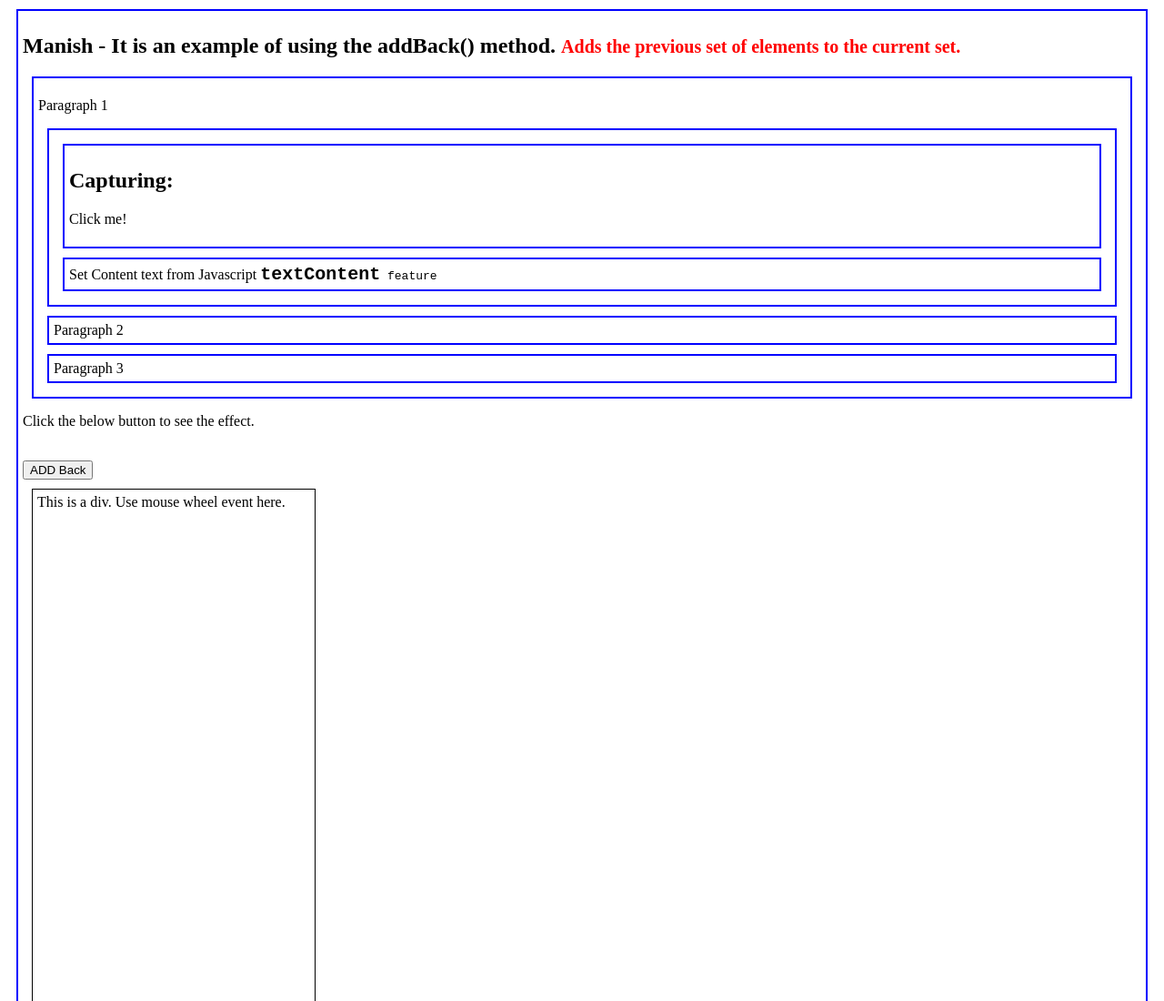
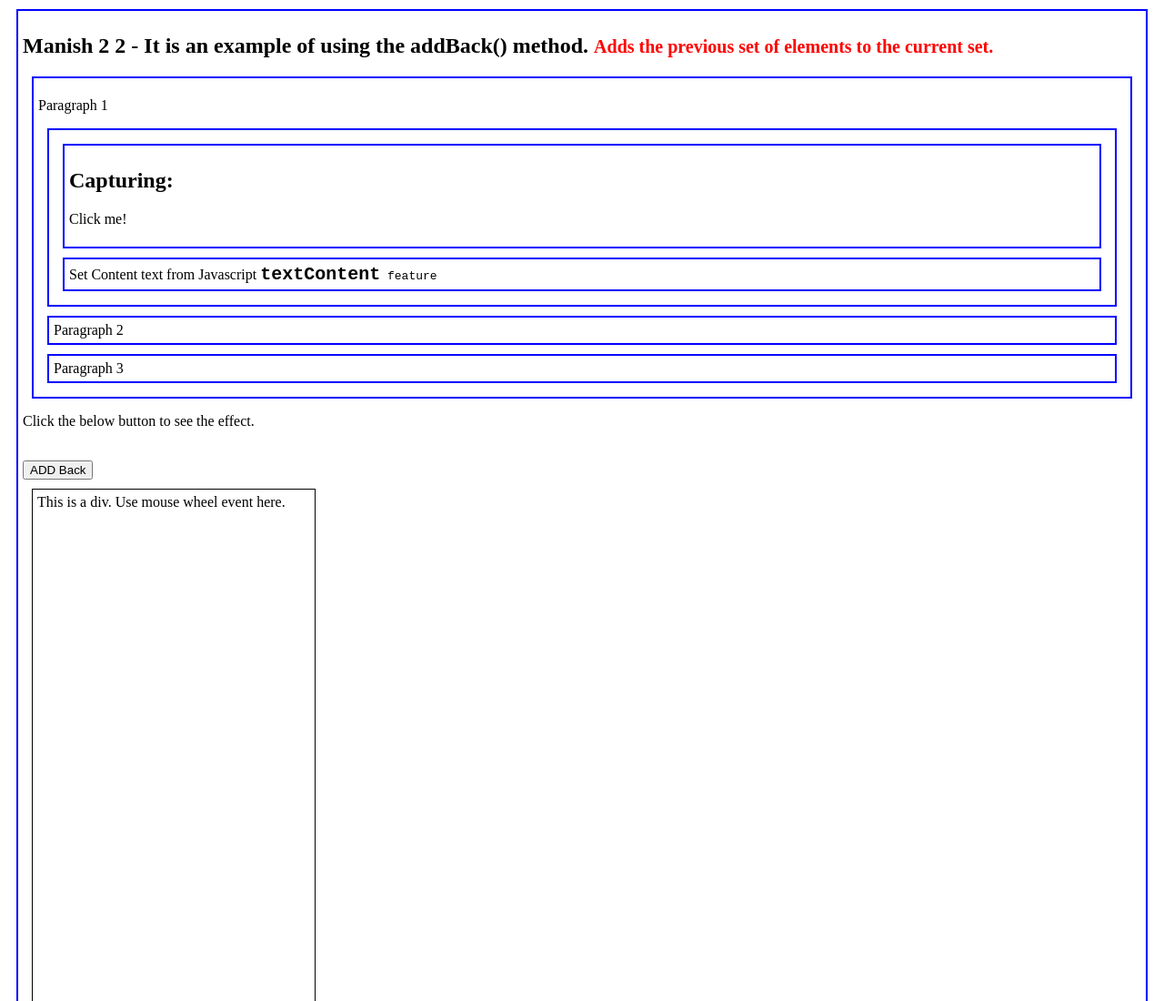
Before and after one commit to manishkrjaiswal1982/web1, a plain HTML site: page 11.html in a window 1280 px wide. Shown: the top 1100 px of the page at 91% size. Drawn offline with nearby package versions, Linux system fonts and the light colour scheme.

Commit message:
my second commit

```diff
--- a/11.html
+++ b/11.html
@@ -215,7 +215,7 @@ window.onload = function() {
 
 <body>
 <div id="pageDIV">
-	<h2> Manish - It is an example of using the addBack() method. <span style="color:red;font-size:20px;">Adds the previous set of elements to the current set.</span></h2>
+	<h2> Manish 2 2  - It is an example of using the addBack() method. <span style="color:red;font-size:20px;">Adds the previous set of elements to the current set.</span></h2>
 	<div>
 		<p id = "p1" class = "para1"> Paragraph 1 </p>
 		<p class = "para"> Paragraph 2 </p>
```
